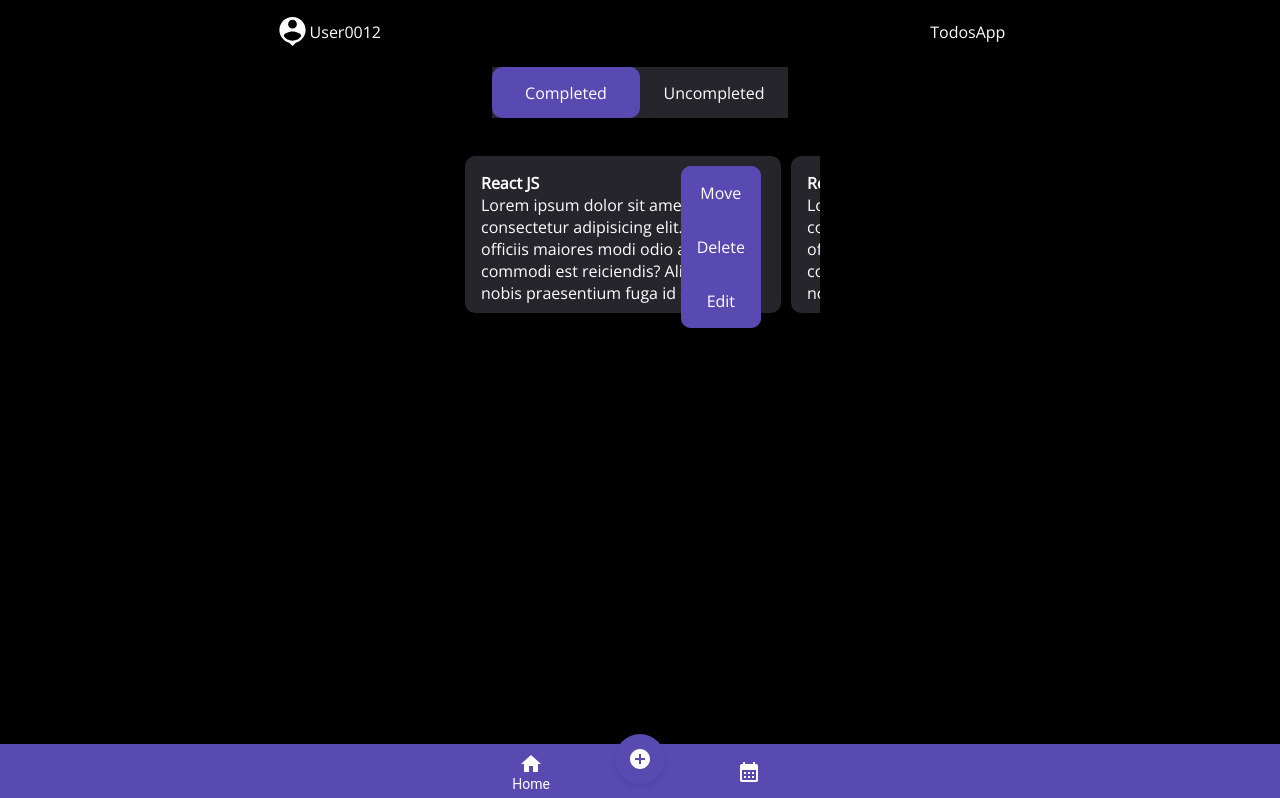
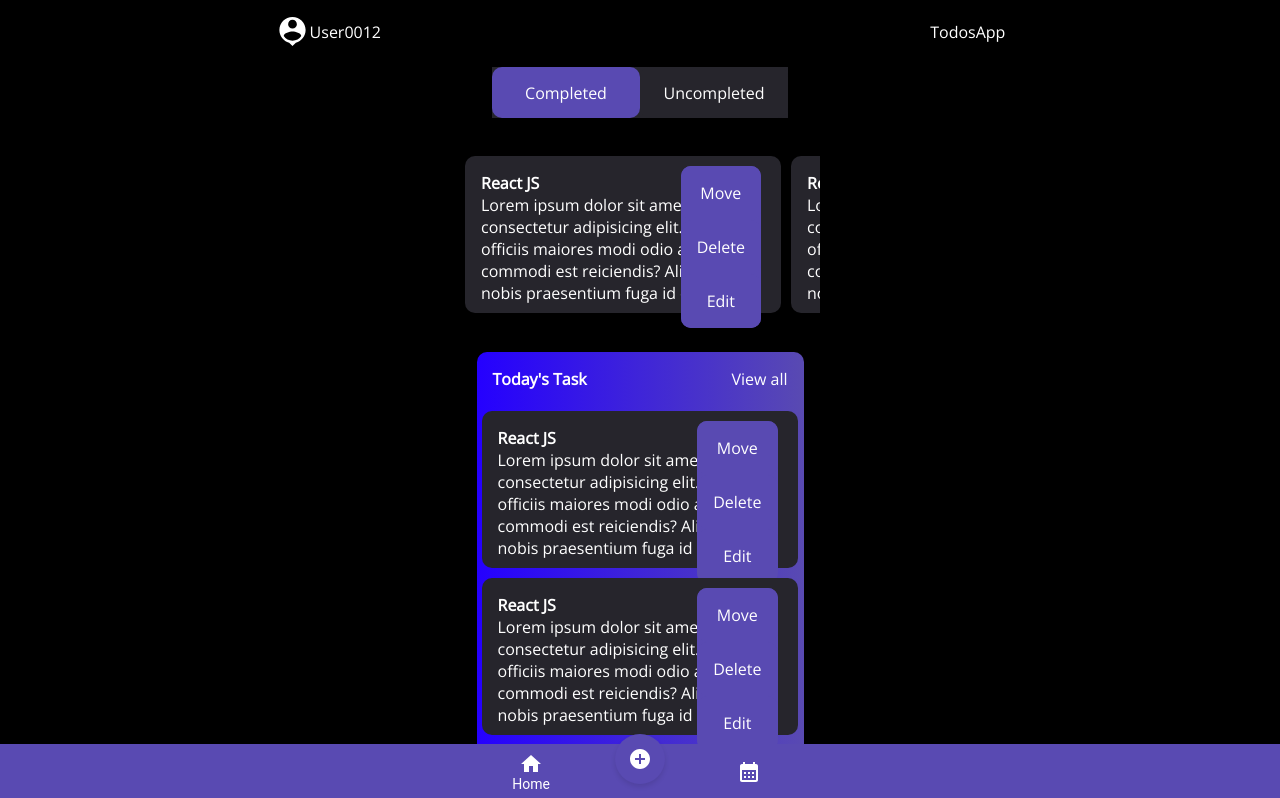
Before and after one commit to mitsuya-creator/todolist, a React (Vite) app: page / in a window 1280 px wide. Shown: the top 798 px of the page. Built offline with nearby package versions, Linux system fonts and the light colour scheme.

Commit message:
Add: adding and styling todayTask componenst

```diff
--- /dev/null
+++ b/src/components/card.jsx
@@ -0,0 +1,22 @@
+import React from "react";
+import MoreVertIcon from '@mui/icons-material/MoreVert';
+import MoreButtonActions from "./moreButtonActions";
+
+export default function Card() {
+    return (
+        <li className="body_list_by_actions">
+            <section>
+                <div>
+                    <h1>React JS</h1>
+                    <p>Lorem ipsum dolor sit amet consectetur adipisicing elit. Vel officiis maiores modi odio animi commodi est reiciendis? Aliquam nobis praesentium fuga id ex eaque, architecto error ipsam labore necessitatibus odio.</p>
+                </div>
+                <div className="more_vertical_icon">
+                    <MoreVertIcon onClick={() => console.log(index)} />
+                </div>
+                <div>
+                    <MoreButtonActions />
+                </div>
+            </section>
+        </li>
+    )
+}
--- a/src/components/home.jsx
+++ b/src/components/home.jsx
@@ -9,6 +9,7 @@ import NoEventHere from './noEvent';
 import User from './userProfile';
 import Form from './form';
 import EventsHere from './events';
+import TodayTask from './todayTask';
 
 
 export default function Home() {
@@ -27,6 +28,7 @@ export default function Home() {
             {/* <NoEventHere /> */}
             {/* <Form /> */}
             <EventsHere />
+            <TodayTask />
             <BottomNavigation value={value} onChange={handleChange}>
                 <BottomNavigationAction
                     label="Home"
--- a/src/components/listTodosByActions.jsx
+++ b/src/components/listTodosByActions.jsx
@@ -1,26 +1,11 @@
 import React from "react";
-import MoreVertIcon from '@mui/icons-material/MoreVert';
-import MoreButtonActions from "./moreButtonActions";
+import Card from "./card";
 
 export default function ListTodosByActions() {
     const testLoop = [0, 1, 2, 3]
     return (
         <ul className="container_list_by_actions">
-            {testLoop.map((index) => <li className="body_list_by_actions" key={index}>
-                <section>
-                    <div>
-                        <h1>React JS</h1>
-                        <p>Lorem ipsum dolor sit amet consectetur adipisicing elit. Vel officiis maiores modi odio animi commodi est reiciendis? Aliquam nobis praesentium fuga id ex eaque, architecto error ipsam labore necessitatibus odio.</p>
-                    </div>
-                    <div className="more_vertical_icon">
-                        <MoreVertIcon onClick={() => console.log(index)} />
-                    </div>
-                    <div>
-                        <MoreButtonActions />
-                    </div>
-                </section>
-            </li>
-            )}
+            {testLoop.map((index) => <Card key={index} />)}
         </ul>
     )
 }
--- /dev/null
+++ b/src/components/todayTask.jsx
@@ -0,0 +1,17 @@
+import React from "react";
+import Card from "./card";
+
+export default function TodayTask() {
+    const testLoop = [1, 2, 3, 4]
+    return (
+        <div className="container_today_task_view_all">
+            <section className="title_task">
+                <h1>Today's Task</h1>
+                <button type="buttons">View all</button>
+            </section>
+            <section className="body_today_task">
+                {testLoop.map(index => <Card key={index} />)}
+            </section>
+        </div>
+    )
+}
--- a/src/style/style.css
+++ b/src/style/style.css
@@ -234,17 +234,16 @@ ul li {
 
 .body_list_by_actions {
     position: relative;
-    display: inline-block;
     width: 284px;
     height: 125px;
     margin: 5px;
-    /* overflow: hidden; */
     text-overflow: ellipsis;
     white-space: normal;
     padding: 16px;
     background-color: var(--bg-primary);
     scroll-snap-align: center;
     border-radius: 10px;
+    display: inline-block;
 }
 
 .body_list_by_actions p {
@@ -288,3 +287,28 @@ ul li {
 button:hover {
     cursor: pointer;
 }
+
+.container_today_task_view_all {
+    width: 327px;
+    height: 100vh;
+    background: rgb(37, 0, 255);
+    background: linear-gradient(90deg, rgba(37, 0, 255, 1) 0%, rgba(89, 74, 178, 1) 100%);
+    margin: 106px auto;
+    border-radius: 10px;
+}
+
+.title_task {
+    display: flex;
+    justify-content: space-between;
+    padding: 16px;
+}
+
+.title_task button {
+    border: none;
+    outline: none;
+    background-color: transparent;
+}
+
+.body_today_task {
+    overflow-y: scroll;
+}
```
